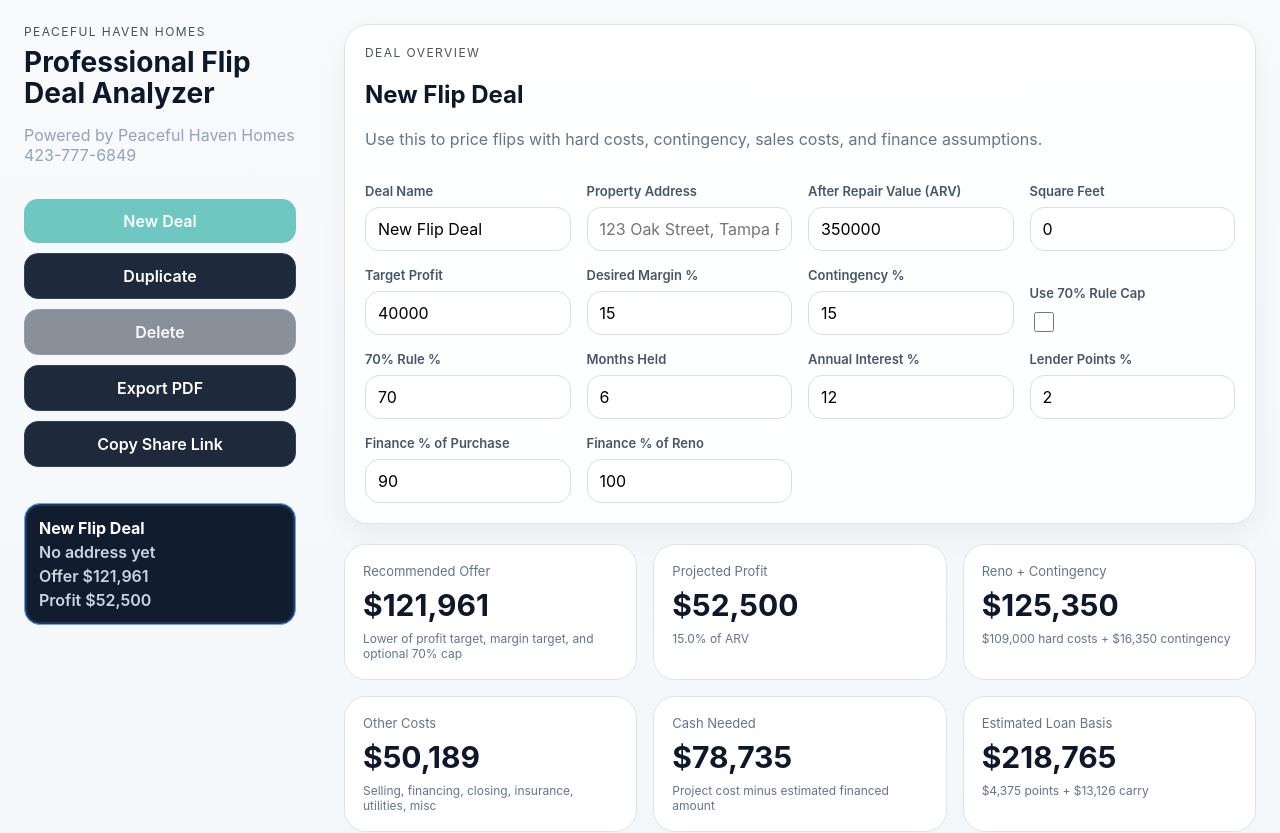
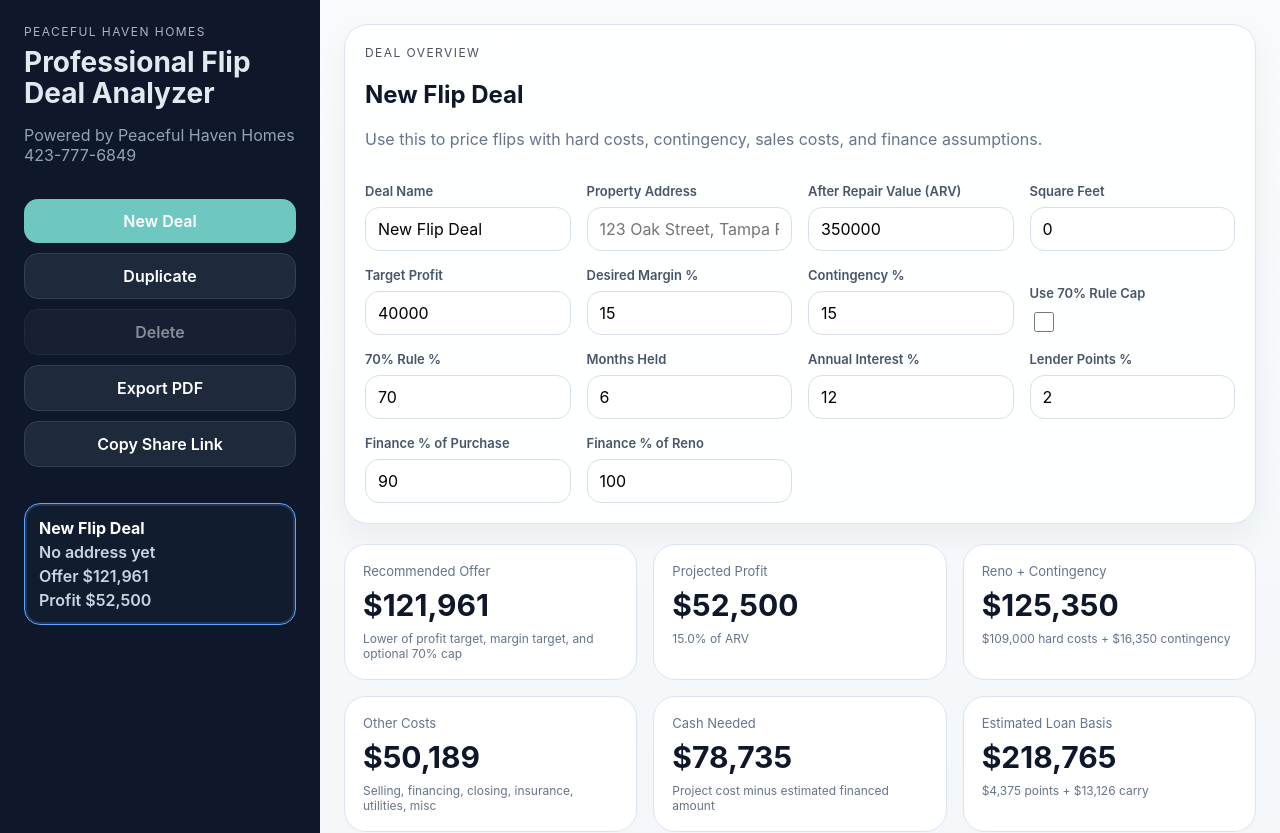
Before and after one commit to etavukcu/Flip-Deal-Analyzer, a React (Vite) app: page / in a window 1280 px wide. Shown: the top 833 px of the page. Built offline with nearby package versions, Linux system fonts and the light colour scheme.

Commit message:
Update styles.css

```diff
--- a/src/styles.css
+++ b/src/styles.css
@@ -15,7 +15,7 @@ button, input, select, textarea { font: inherit; }
 button { cursor: pointer; }
 .app-shell { display: grid; grid-template-columns: 320px 1fr; min-height: 100vh; }
 .sidebar {
-  background: var(--phh-primary)
+  background: #0f172a;
   color: #e2e8f0;
   padding: 24px;
   display: flex;
```
